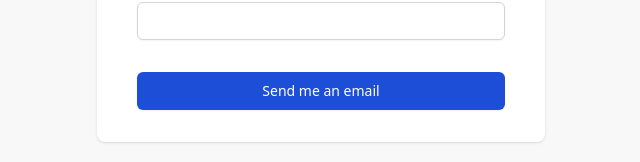
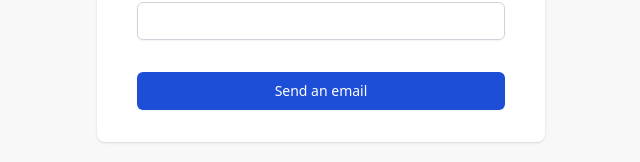
Before and after one commit to praveentcom/devfest-22-maa-nextjs, a Next.js app: page / in a window 1280 px wide. Shown: the part 633-795 px from the top of the page, without its empty margins (319-959 px from the left). Built offline with nearby package versions, Linux system fonts and the light colour scheme.

Commit message:
Build trigger

```diff
--- a/pages/index.tsx
+++ b/pages/index.tsx
@@ -118,7 +118,7 @@ const AppStart: NextPage = () => {
                                     <button
                                         type="submit"
                                         className="flex justify-center w-full px-4 py-2 mt-8 text-sm font-medium text-white bg-blue-700 border border-transparent rounded-md shadow-sm hover:bg-blue-800 focus:outline-none">
-                                        Send me an email
+                                        Send an email
                                     </button>
                                 ) : (
                                     <button
```
